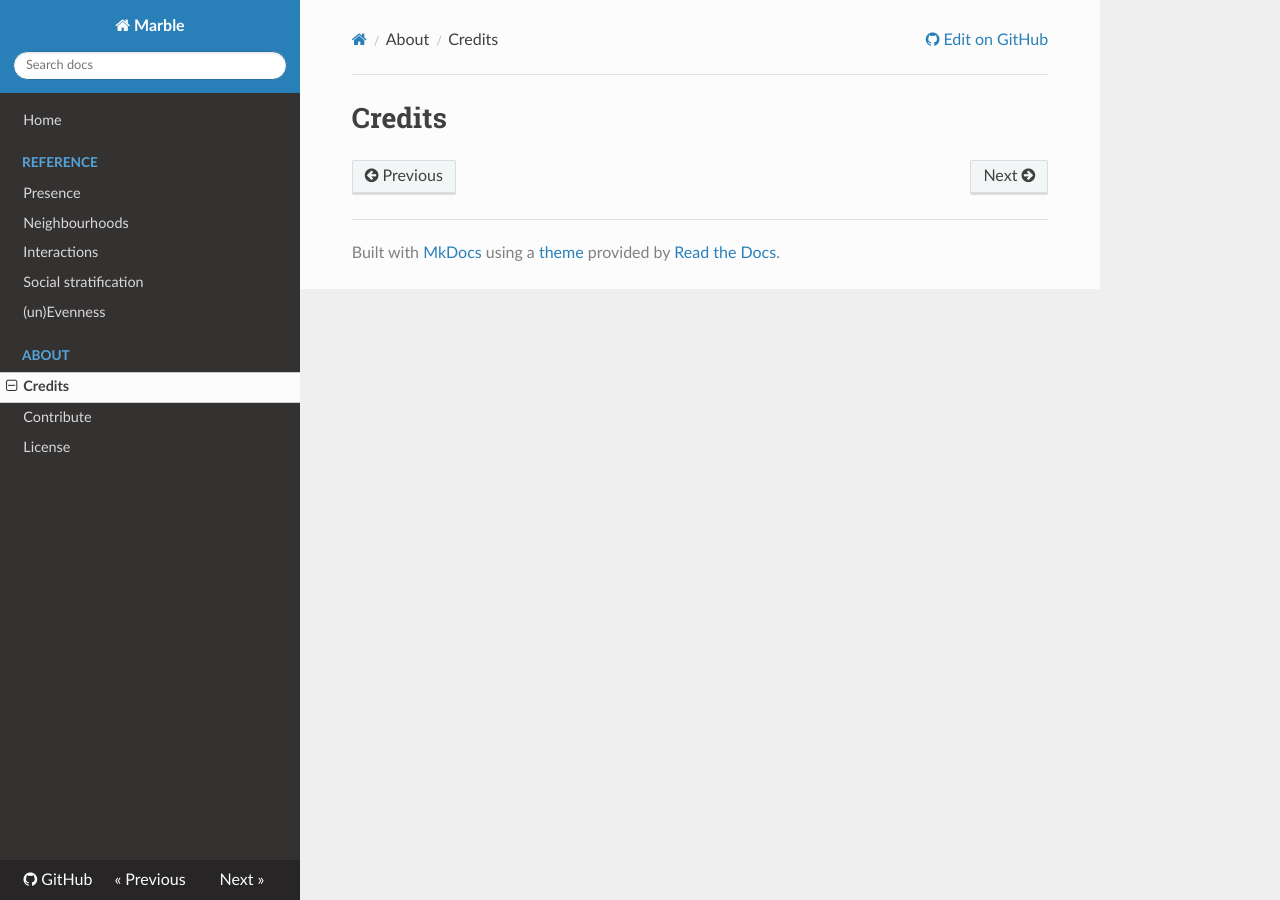
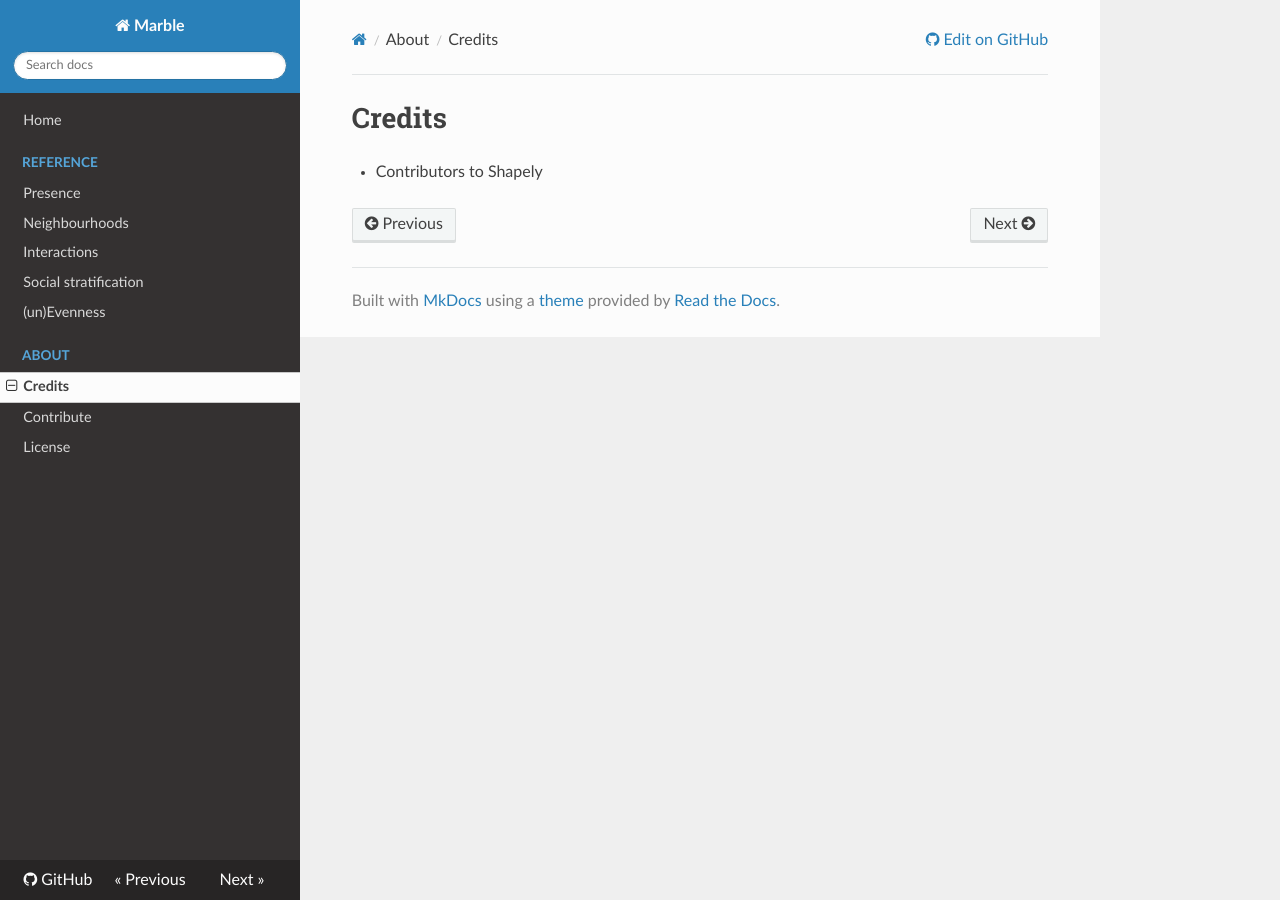
Before and after one commit to scities/marble, an MkDocs documentation site: the page built from docs/about/credits.md, in a window 1280 px wide. Built offline with MkDocs 1.6.1, drawn with Linux system fonts in a browser that asks for light colours; nearby versions of some CDN libraries; old or Windows-style settings are respelled for this version of MkDocs.

Commit message:
Start credits

```diff
--- a/docs/about/credits.md
+++ b/docs/about/credits.md
@@ -1 +1,3 @@
 # Credits
+
+* Contributors to Shapely
```
